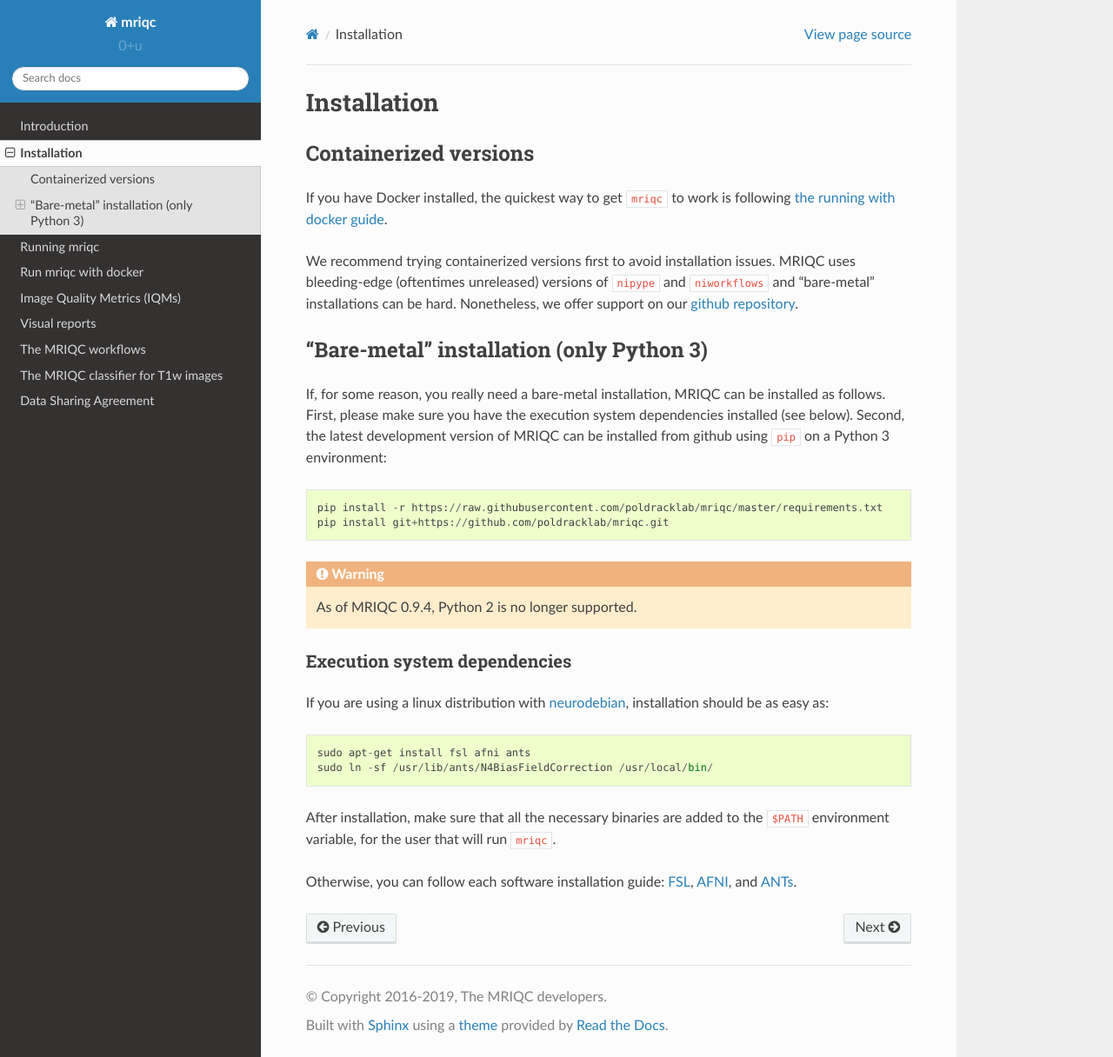
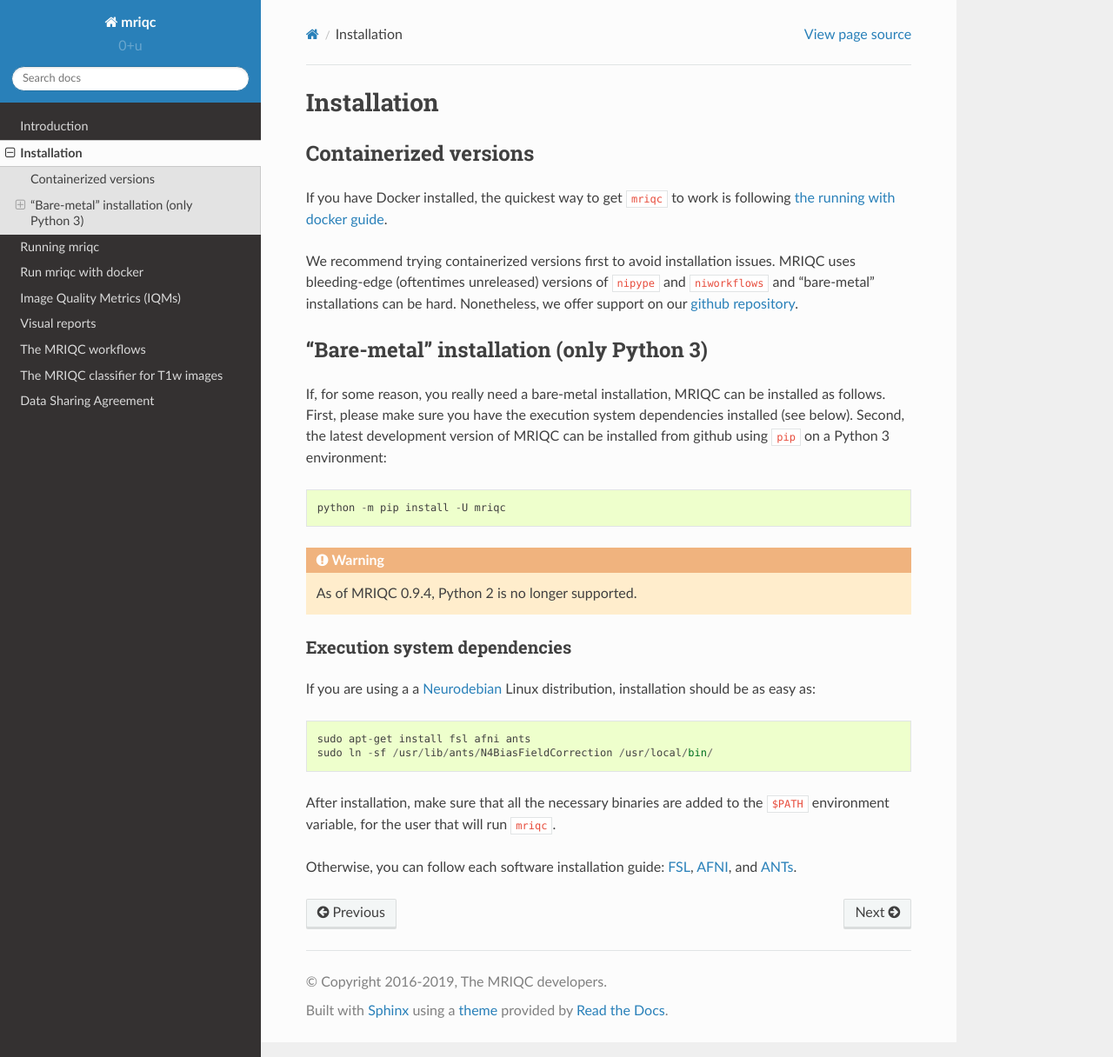
Before and after one commit to nipreps/mriqc, a Sphinx documentation site: the page built from docs/source/install.rst, in a window 1280 px wide and 1216 px high. Shown: the whole window at 87% size. Built offline with Sphinx 7.4.7 and the Read the Docs theme 2.0.0, drawn with Linux system fonts in a browser that asks for light colours.

```diff
--- a/docs/source/about.rst
+++ b/docs/source/about.rst
@@ -3,4 +3,4 @@ Introduction
 ============
 
 .. include:: ../../README.rst
-   :start-line: 44
+   :start-line: 42
--- a/docs/source/install.rst
+++ b/docs/source/install.rst
@@ -27,8 +27,7 @@ installed (see below).
 Second, the latest development version of MRIQC can be installed from
 github using ``pip`` on a Python 3 environment: ::
 
-  pip install -r https://raw.githubusercontent.com/poldracklab/mriqc/master/requirements.txt
-  pip install git+https://github.com/poldracklab/mriqc.git
+  python -m pip install -U mriqc
 
 
 .. warning::
@@ -39,8 +38,8 @@ github using ``pip`` on a Python 3 environment: ::
 Execution system dependencies
 '''''''''''''''''''''''''''''
 
-If you are using a linux distribution with `neurodebian <http://neuro.debian.net/>`_, installation
-should be as easy as::
+If you are using a a `Neurodebian <http://neuro.debian.net/>`_ Linux distribution,
+installation should be as easy as::
 
   sudo apt-get install fsl afni ants
   sudo ln -sf /usr/lib/ants/N4BiasFieldCorrection /usr/local/bin/
```
Also changed, not shown: 2 other files.
